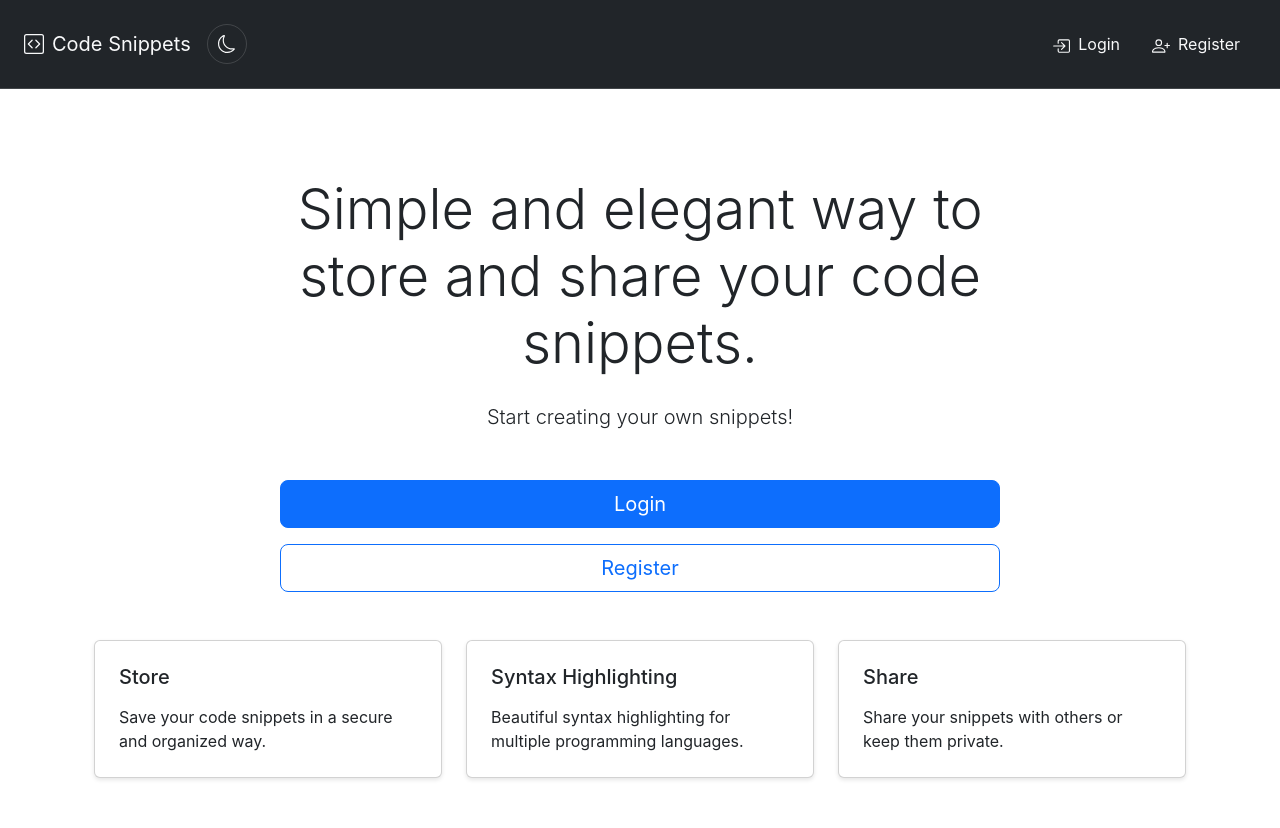
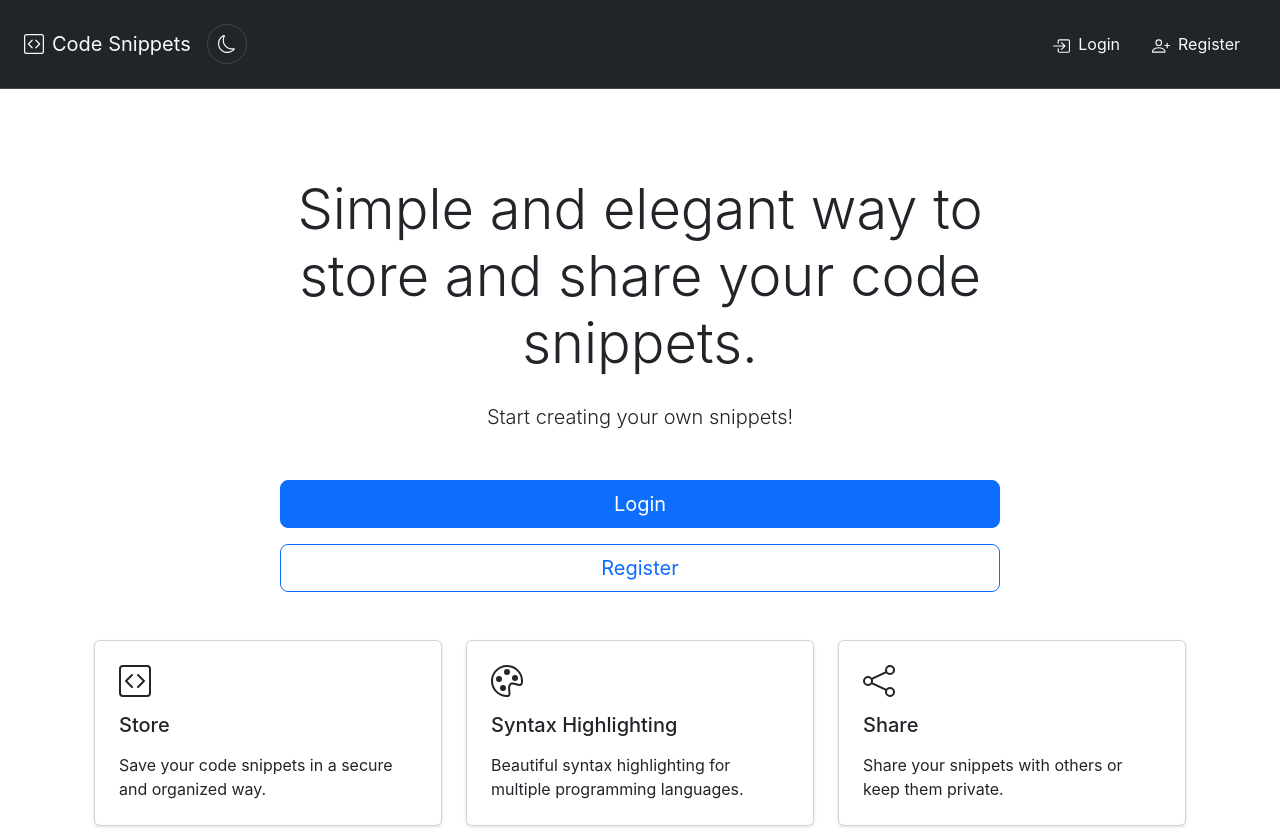
Before and after one commit to hsu022210/Snippets-frontend, a React (Vite) app: page / in a window 1280 px wide. Shown: the top 828 px of the page. Built offline with nearby package versions, Linux system fonts and the light colour scheme.

Commit message:
clean icons import

```diff
--- a/src/components/auth/PasswordRules.tsx
+++ b/src/components/auth/PasswordRules.tsx
@@ -1,5 +1,6 @@
 import { Form } from 'react-bootstrap'
 import { PasswordRule, PasswordRulesProps } from '../../types/interfaces'
+import { BsCheckCircleFill, BsCircle } from 'react-icons/bs'
 
 const PasswordRules = ({ password }: PasswordRulesProps) => {
   const rules: PasswordRule[] = [
@@ -22,7 +23,11 @@ const PasswordRules = ({ password }: PasswordRulesProps) => {
         {rules.map((rule, index) => (
           <li key={index} className="d-flex align-items-center mb-1">
             <span className={`me-2 ${rule.isValid ? 'text-success' : 'text-muted'}`}>
-              {rule.isValid ? '✓' : '○'}
+              {rule.isValid ? (
+                <BsCheckCircleFill size={16} data-testid="valid-icon" />
+              ) : (
+                <BsCircle size={16} data-testid="invalid-icon" />
+              )}
             </span>
             <small className={rule.isValid ? 'text-success' : 'text-muted'}>
               {rule.label}
--- a/src/pages/Home.tsx
+++ b/src/pages/Home.tsx
@@ -4,6 +4,7 @@ import { useAuth } from '../contexts/AuthContext'
 import Container from '../components/shared/Container'
 import Card, { Body, Title, Text } from '../components/shared/Card'
 import Button from '../components/shared/Button'
+import { BsCodeSquare, BsPalette, BsShare } from 'react-icons/bs'
 
 const Home: React.FC = () => {
   const { user } = useAuth();
@@ -78,6 +79,7 @@ const Home: React.FC = () => {
         <Col md={4}>
           <Card className="mb-4" hover>
             <Body>
+              <BsCodeSquare className="mb-3" size={32} />
               <Title>Store</Title>
               <Text>
                 Save your code snippets in a secure and organized way.
@@ -88,6 +90,7 @@ const Home: React.FC = () => {
         <Col md={4}>
           <Card className="mb-4" hover>
             <Body>
+              <BsPalette className="mb-3" size={32} />
               <Title>Syntax Highlighting</Title>
               <Text>
                 Beautiful syntax highlighting for multiple programming languages.
@@ -98,6 +101,7 @@ const Home: React.FC = () => {
         <Col md={4}>
           <Card className="mb-4" hover>
             <Body>
+              <BsShare className="mb-3" size={32} />
               <Title>Share</Title>
               <Text>
                 Share your snippets with others or keep them private.
--- a/src/styles/main.scss
+++ b/src/styles/main.scss
@@ -10,9 +10,6 @@
 @use "components/navigation";
 @use "components/password-input";
 @use "components/footer";
-
-// Bootstrap Icons
-@import "../../node_modules/bootstrap-icons/font/bootstrap-icons.css";
 
 // Base styles
 body {
```
Also changed, not shown: src/pages/Settings.tsx (+4 -3 lines), 1 other file (tests, documents, lock files or other folders).
